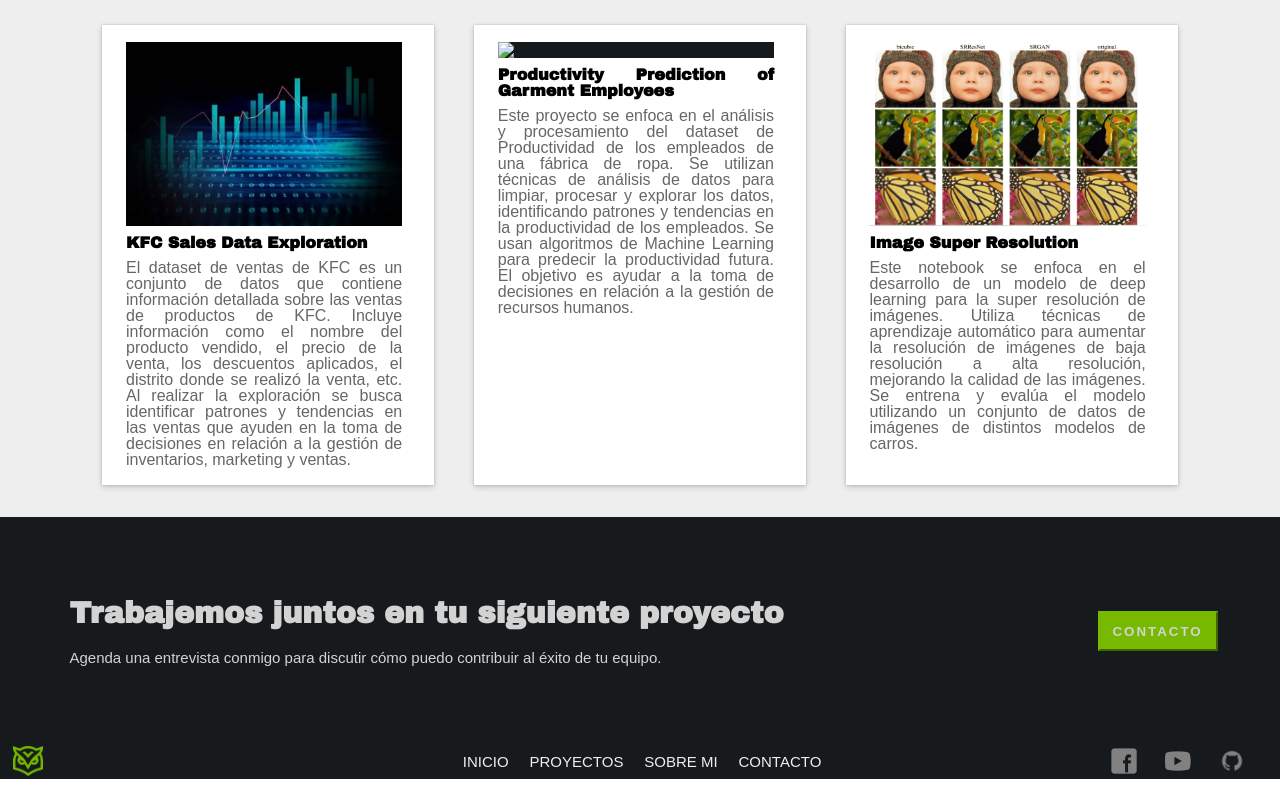
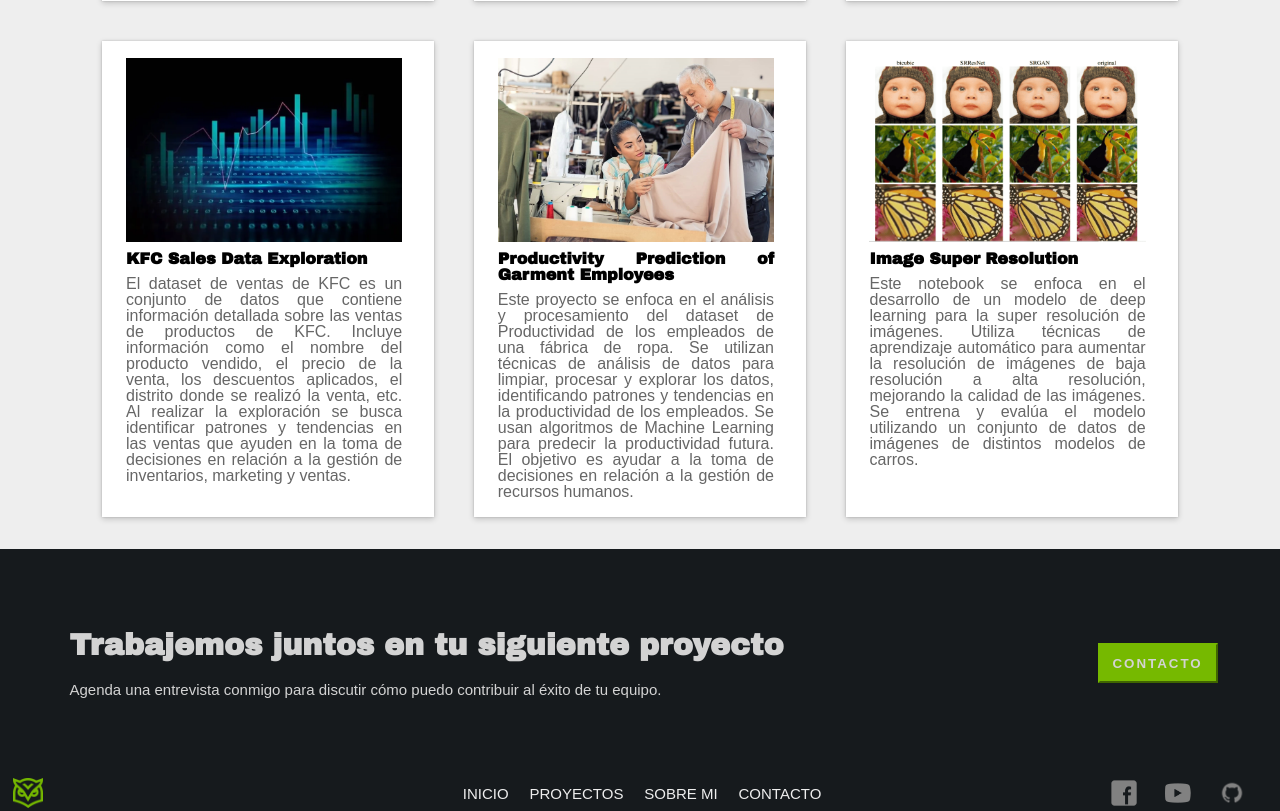
Before and after one commit to Laec/https-laec.github.io-, a plain HTML site: page index.html in a window 1280 px wide. Shown: the part 2119-2930 px from the top of the page. Before the commit the page ends 2898 px from the top, so only its background shows below. Drawn offline with Linux system fonts and the light colour scheme; a web font is replaced by a local one.

Commit message:
Add files via upload

```diff
--- a/index.html
+++ b/index.html
@@ -176,7 +176,7 @@
                         inventarios, marketing y ventas.</p>
                 </a>
                 <a href="https://github.com/Laec/Prediccion-de-la-productividad-de-empleados-de-confeccion.git" target="_blank" class="grid-proyecto">
-                    <img src="imagenes/productivity.jpg">
+                    <img src="imagenes/productivity.webp">
                     <h1>Productivity Prediction of Garment Employees</h1>
                     <p>Este proyecto se enfoca en el análisis y procesamiento del dataset de Productividad de los
                         empleados de una fábrica de ropa. Se utilizan técnicas de análisis de datos para limpiar,
```
